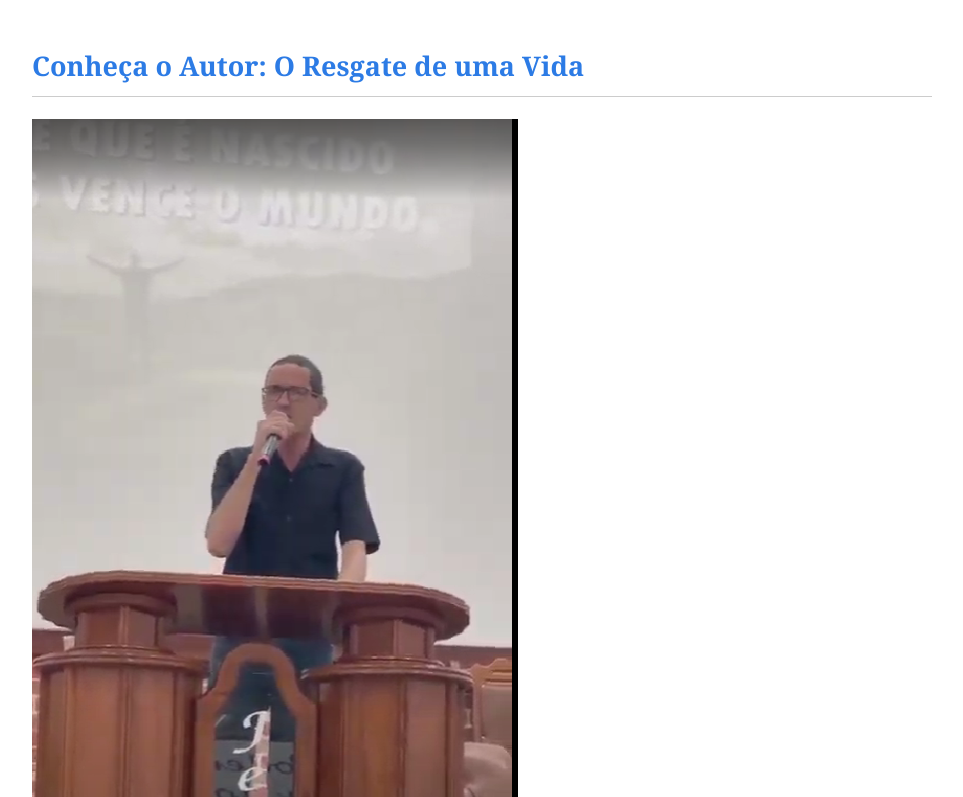
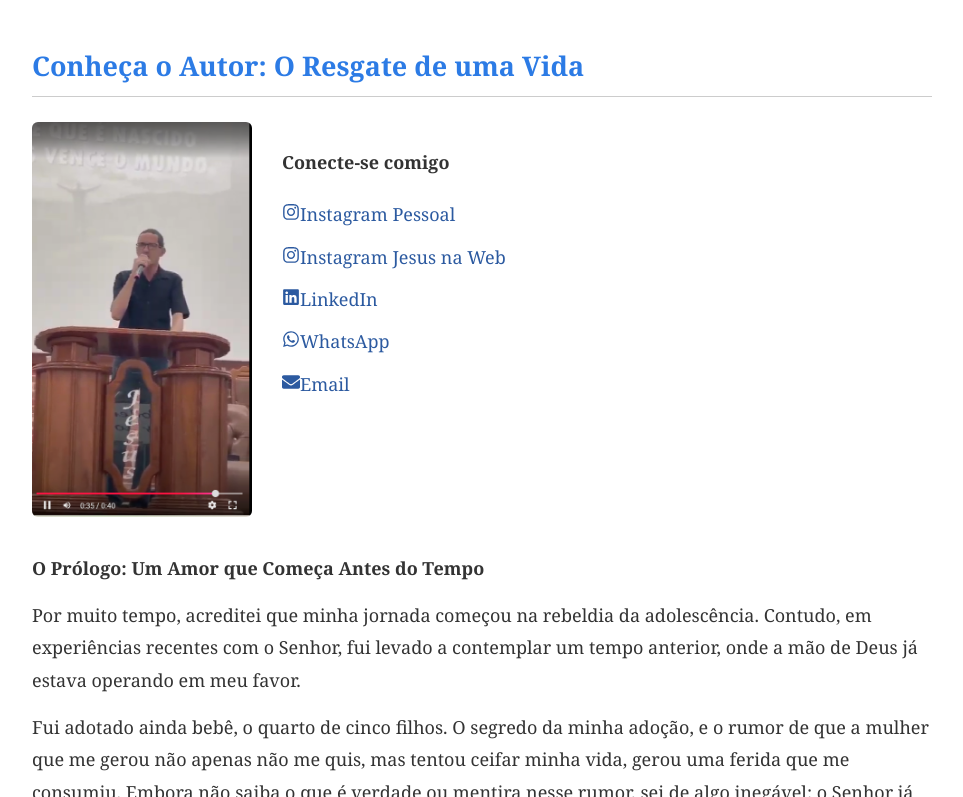
Before and after one commit to alianorafael-ti/jesus-na-web-react, a React (Vite) app: page /quem-somos in a window 1280 px wide. Shown: the part 943-1740 px from the top of the page, without its empty margins (158-1121 px from the left). Built offline with nearby package versions, Linux system fonts and the light colour scheme.

Commit message:
git commit -m "feat: adiciona seção Conecte-se comigo na página QuemSomos com ícones de redes sociais e layout ao lado da foto do autor"

```diff
--- a/package.json
+++ b/package.json
@@ -12,6 +12,7 @@
   "dependencies": {
     "react": "^19.2.0",
     "react-dom": "^19.2.0",
+    "react-icons": "^5.6.0",
     "react-router-dom": "^7.13.1"
   },
   "devDependencies": {
--- a/src/pages/QuemSomos.jsx
+++ b/src/pages/QuemSomos.jsx
@@ -1,6 +1,7 @@
 import React from "react";
 import LayoutEstudo from "../components/LayoutEstudo";
 import aliano from "../assets/aliano.png";
+import { FaInstagram, FaLinkedin, FaWhatsapp, FaEnvelope } from "react-icons/fa";
 
 function QuemSomos() {
   return (
@@ -26,15 +27,63 @@ function QuemSomos() {
         <li>Cremos na Segunda Vinda de Cristo para julgar vivos e mortos e estabelecer Seu Reino.</li>
       </ul>
 
-      <h2>Conheça o Autor: O Resgate de uma Vida</h2>
 
-      <img
-       src={aliano}
-       alt="Aliano Rafael"
-       className="autor-img"
-      />
+  <h2>Conheça o Autor: O Resgate de uma Vida</h2>
 
-      <h3>Aliano Rafael</h3>
+<div className="autor-container">
+
+  <div className="autor-foto">
+    <img src={aliano} alt="Aliano Rafael" className="autor-img" />
+  </div>
+
+  <div className="autor-redes">
+
+    <h4>Conecte-se comigo</h4>
+
+    <a
+      href="https://www.instagram.com/alia.norafael/"
+      target="_blank"
+      rel="noopener noreferrer"
+    >
+      <FaInstagram className="icone-rede" />
+      Instagram Pessoal
+    </a>
+
+    <a
+      href="https://www.instagram.com/jesus_naweb/"
+      target="_blank"
+      rel="noopener noreferrer"
+    >
+      <FaInstagram className="icone-rede" />
+      Instagram Jesus na Web
+    </a>
+
+    <a
+      href="https://www.linkedin.com/in/alianorafael-ti-004751397/"
+      target="_blank"
+      rel="noopener noreferrer"
+    >
+      <FaLinkedin className="icone-rede" />
+      LinkedIn
+    </a>
+
+    <a
+      href="https://wa.me/5511964545706"
+      target="_blank"
+      rel="noopener noreferrer"
+    >
+      <FaWhatsapp className="icone-rede" />
+      WhatsApp
+    </a>
+
+    <a href="mailto:portifolio@aliano.com.br">
+      <FaEnvelope className="icone-rede" />
+      Email
+    </a>
+
+  </div>
+
+</div>
 
       <p><strong>O Prólogo: Um Amor que Começa Antes do Tempo</strong></p>
       <p>
--- a/src/styles/Estudos.css
+++ b/src/styles/Estudos.css
@@ -183,3 +183,46 @@ body {
 .navegacao button:hover {
   background: #333;
 }
+
+.autor-container {
+  display: flex;
+  gap: 30px;
+  align-items: flex-start;
+  margin: 25px 0;
+}
+
+.autor-img {
+  width: 220px;
+  border-radius: 6px;
+}
+
+.autor-redes {
+  display: flex;
+  flex-direction: column;
+  gap: 10px;
+}
+
+.autor-redes h4 {
+  margin-bottom: 10px;
+  color: #333;
+}
+
+.autor-redes a {
+  text-decoration: none;
+  color: #2c5aa0;
+  font-weight: 500;
+}
+
+.autor-redes a:hover {
+  text-decoration: underline;
+}
+
+@media (max-width: 768px) {
+
+  .autor-container {
+    flex-direction: column;
+    align-items: center;
+    text-align: center;
+  }
+
+}
```
Also changed, not shown: 1 other file (tests, documents, lock files or other folders).
